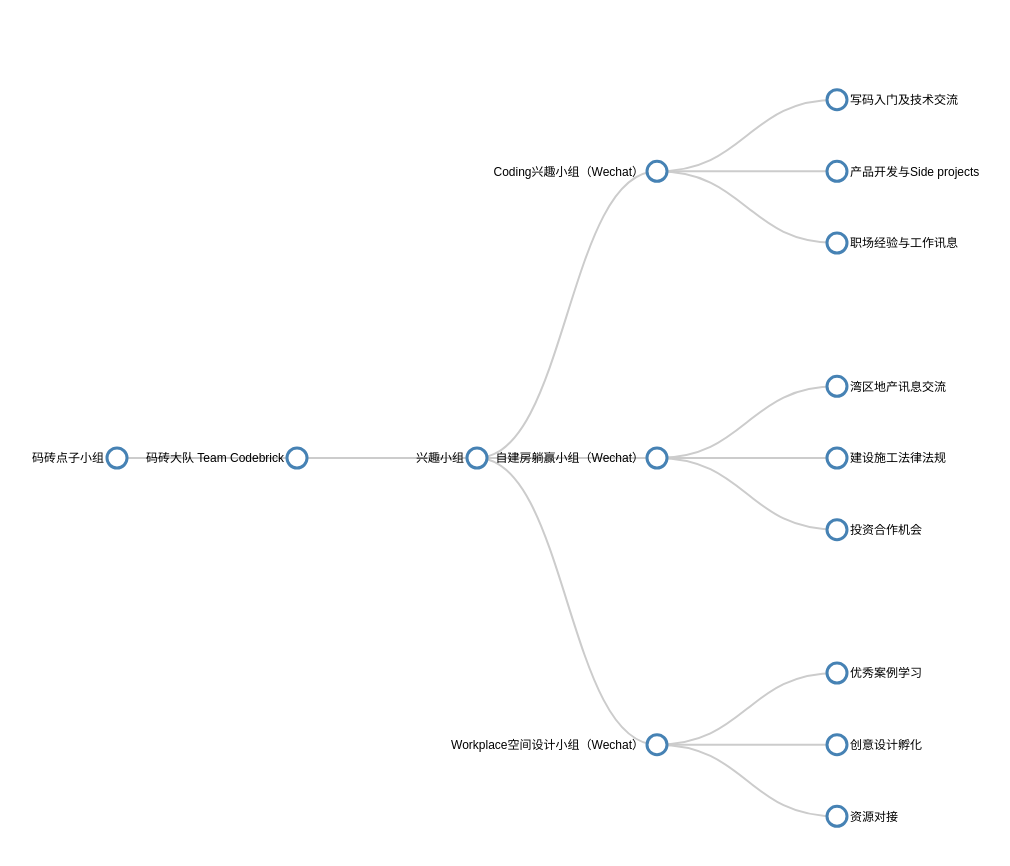
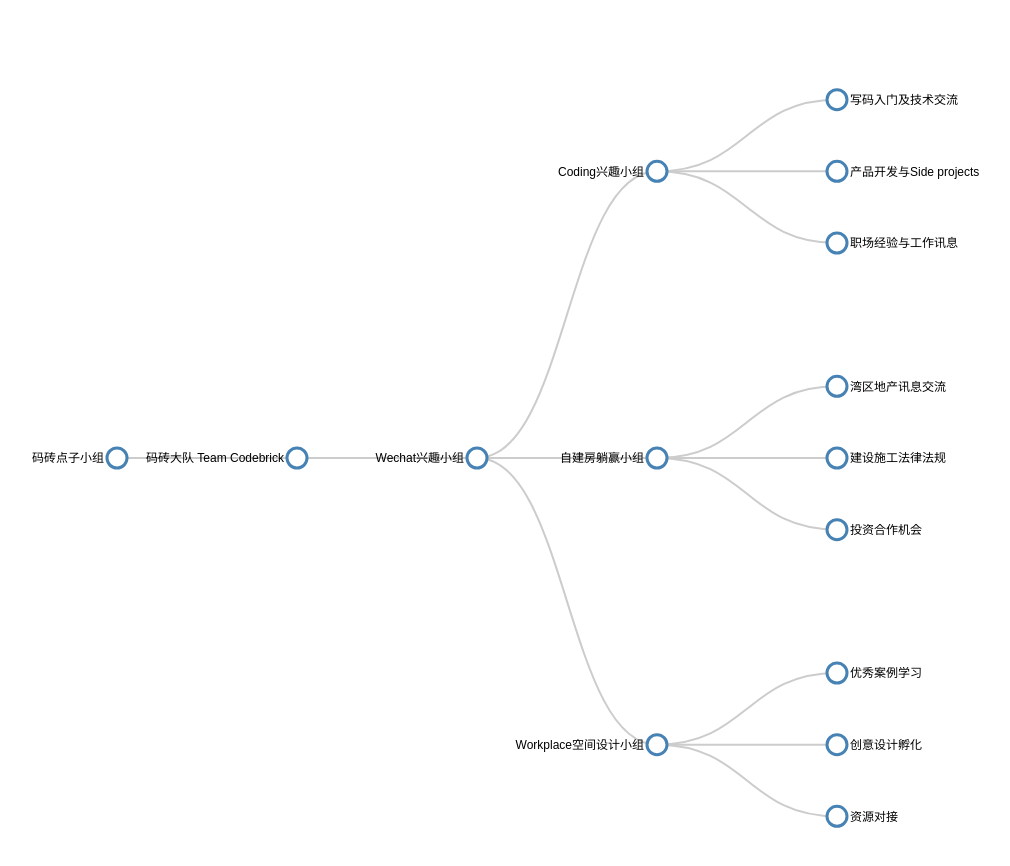
Before and after one commit to wenhaowuuu/sustainability_framework, a plain HTML site: page index.html in a window 1280 px wide. Shown: the top 866 px of the page, without its empty margins (11-1021 px from the left). Drawn offline with nearby package versions, Linux system fonts and the light colour scheme.

Commit message:
0405-update

```diff
--- a/index.html
+++ b/index.html
@@ -50,13 +50,13 @@ var treeData = [
         "parent":"码砖点子小组",
         "children": [
           {
-            "name": "兴趣小组",
+            "name": "Wechat兴趣小组",
             "parent":"码砖大队 Team Codebrick",
             "children": [
               {
-                "name": "Coding兴趣小组（Wechat）",
+                "name": "Coding兴趣小组",
                 // "name": "Coding程序及软件开发分群",
-                "parent": "兴趣小组",
+                "parent": "Wechat兴趣小组",
                 "children": [
                       {"name": "写码入门及技术交流",
                        "parent": "Coding程序及软件开发分群",
@@ -68,9 +68,9 @@ var treeData = [
                        "parent": "Coding程序及软件开发分群"}]
                },
               {
-                "name": "自建房躺赢小组（Wechat）",
+                "name": "自建房躺赢小组",
                 // "name": "地产与flipping house躺赢分群（Wechat）",
-                "parent": "兴趣小组",
+                "parent": "Wechat兴趣小组",
                 "children": [
                        {"name": "湾区地产讯息交流",
                        "parent": "地产与flipping house躺赢分群",
@@ -82,18 +82,18 @@ var treeData = [
                         "parent": "地产与flipping house躺赢分群"}]
                },
                {
-                 "name": "Workplace空间设计小组（Wechat）",
+                 "name": "Workplace空间设计小组",
                  // "name": "地产与flipping house躺赢分群（Wechat）",
-                 "parent": "兴趣小组",
+                 "parent": "Wechat兴趣小组",
                  "children": [
                         {"name": "优秀案例学习",
-                        "parent": "码砖Workplace工作空间设计小组（Wechat）",
+                        "parent": "码砖Workplace工作空间设计小组",
                         "children": []},
                         {"name": "创意设计孵化",
-                        "parent": "码砖Workplace工作空间设计小组（Wechat）",
+                        "parent": "码砖Workplace工作空间设计小组",
                         "children": []},
                         {"name": "资源对接",
-                         "parent": "码砖Workplace工作空间设计小组（Wechat）"}]
+                         "parent": "码砖Workplace工作空间设计小组"}]
                 }
              ]
            }
```
